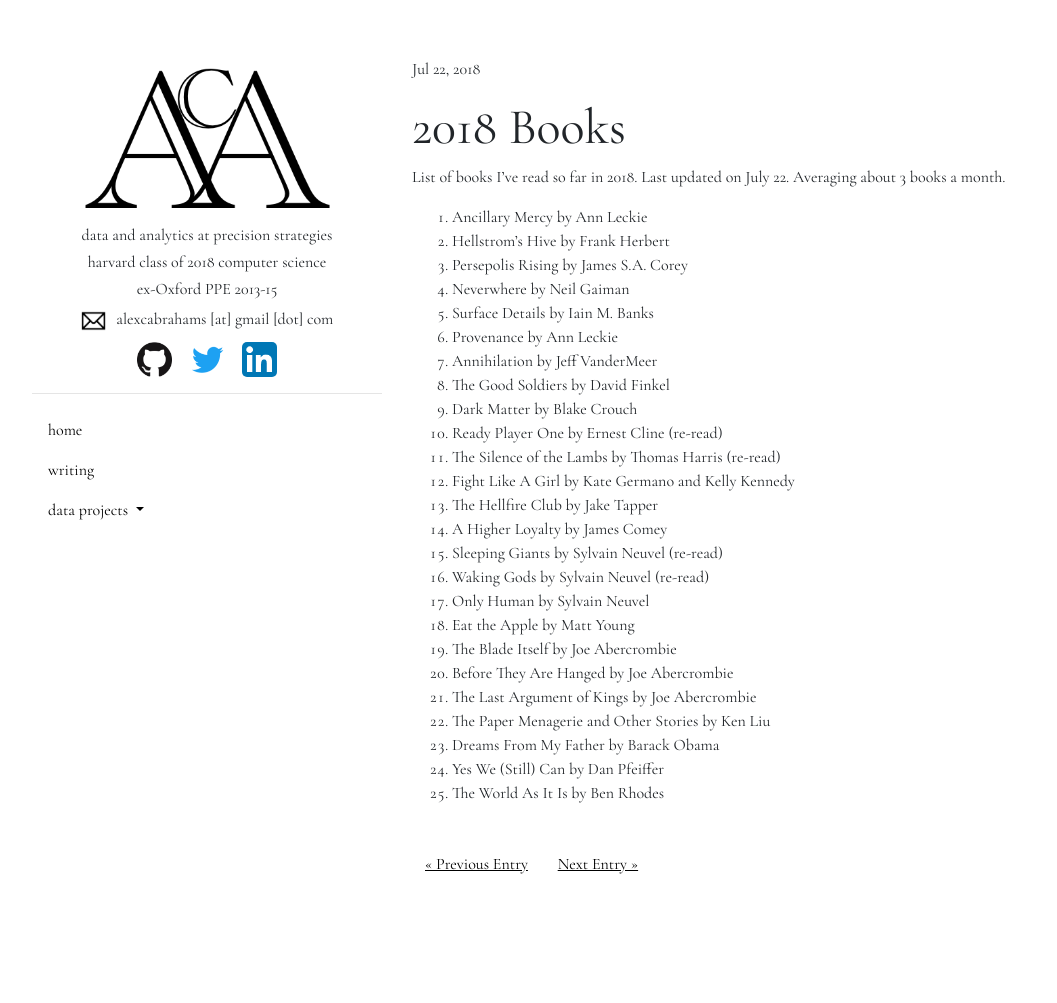
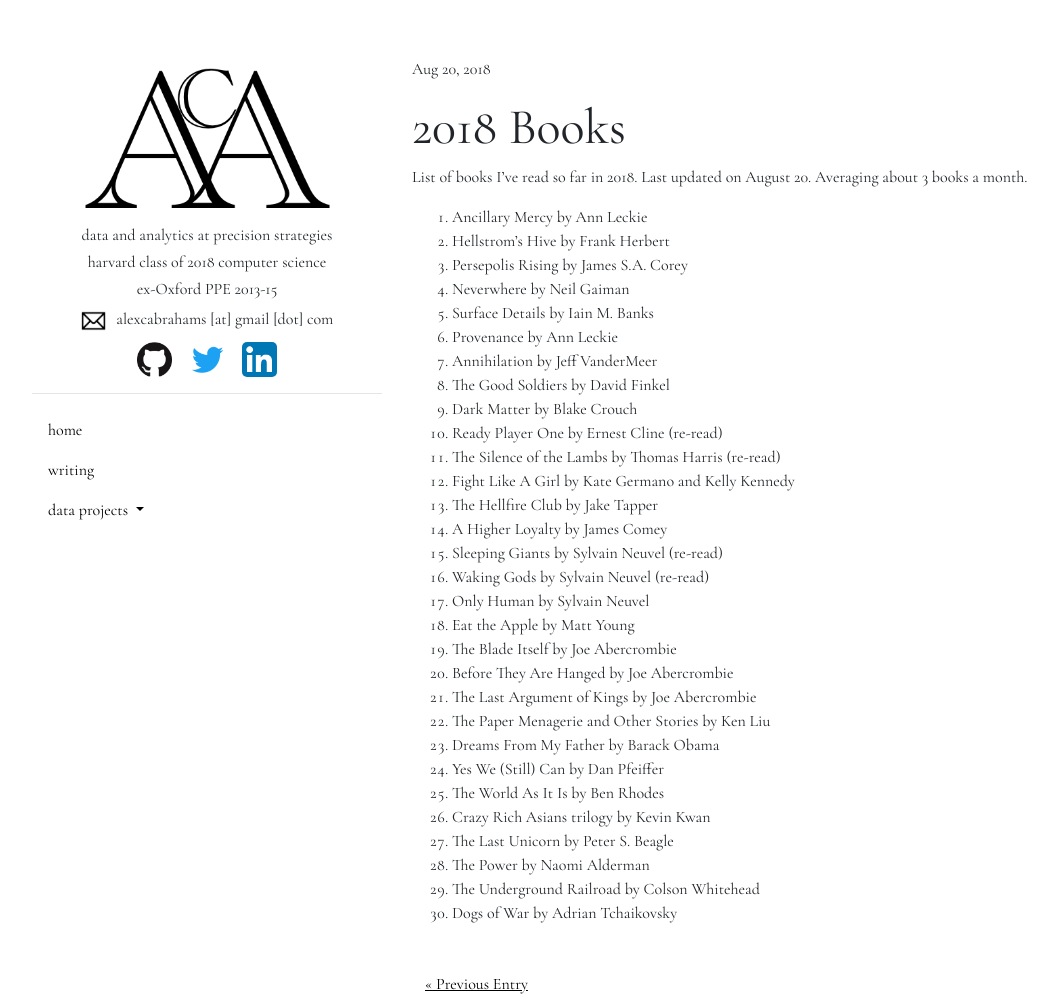
Before and after one commit to AlexAbes/alexabrahams5, a Jekyll site: the page built from _posts/2018-01-10-2018-books.md, in a window 1280 px wide. Shown: the whole page, without its empty margins (53-1110 px from the left). Built offline with Jekyll 4.4.1, drawn with Linux system fonts in a browser that asks for light colours; nearby versions of some CDN libraries; some web fonts are replaced; before the commit the page ends 900 px from its top, so only the background shows below that.

Commit message:
added books

```diff
--- a/_posts/2018-01-10-2018-books.md
+++ b/_posts/2018-01-10-2018-books.md
@@ -1,10 +1,10 @@
 ---
 layout: post
 title:  "2018 Books"
-date:   2018-07-22 11:16:03
+date:   2018-08-20 11:16:03
 ---
 
-List of books I've read so far in 2018. Last updated on July 22. Averaging about 3 books a month.
+List of books I've read so far in 2018. Last updated on August 20. Averaging about 3 books a month.
 
 1. Ancillary Mercy by Ann Leckie
 2. Hellstrom's Hive by Frank Herbert
@@ -31,3 +31,8 @@ List of books I've read so far in 2018. Last updated on July 22. Averaging about
 23. Dreams From My Father by Barack Obama
 24. Yes We (Still) Can by Dan Pfeiffer
 25. The World As It Is by Ben Rhodes
+26. Crazy Rich Asians trilogy by Kevin Kwan
+27. The Last Unicorn by Peter S. Beagle
+28. The Power by Naomi Alderman
+29. The Underground Railroad by Colson Whitehead
+30. Dogs of War by Adrian Tchaikovsky
```
